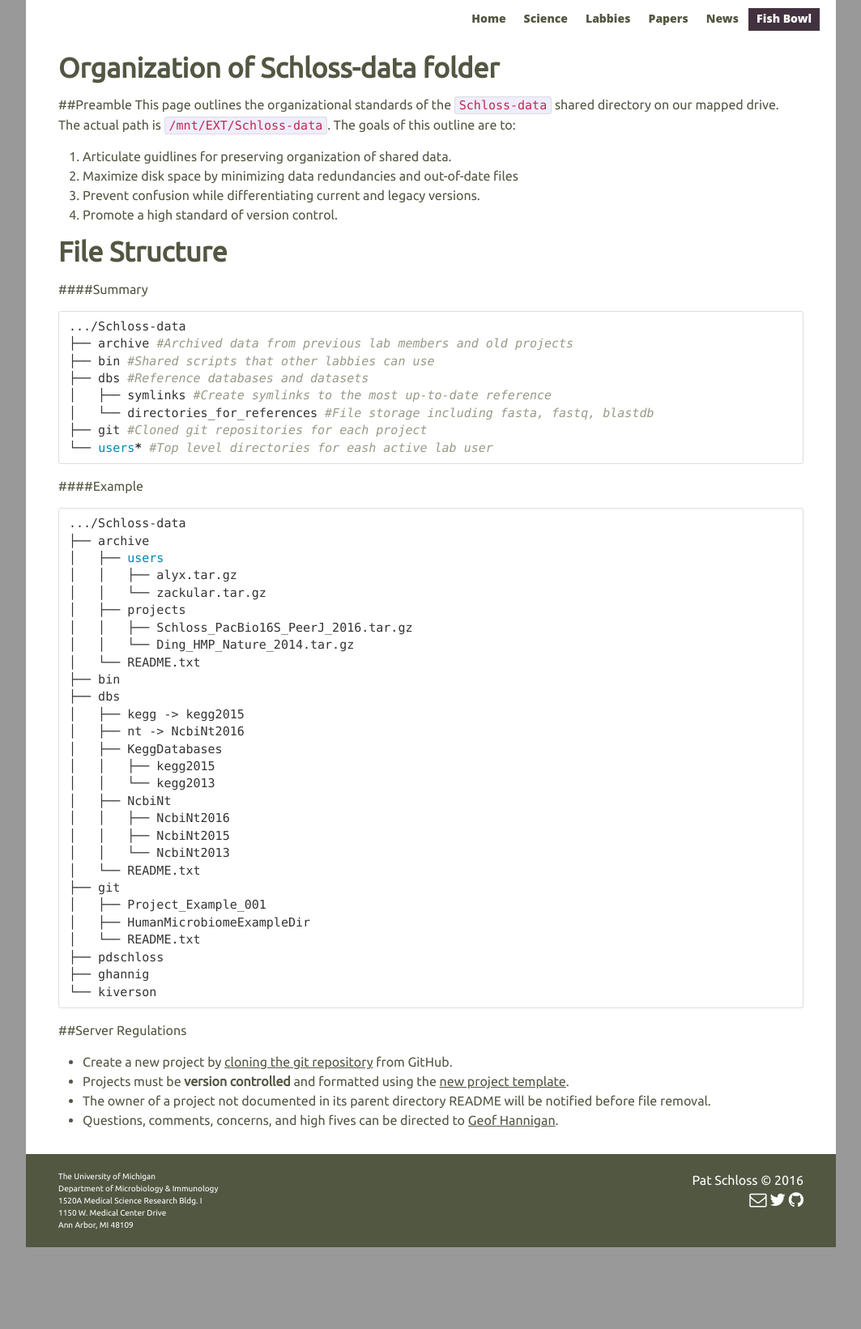
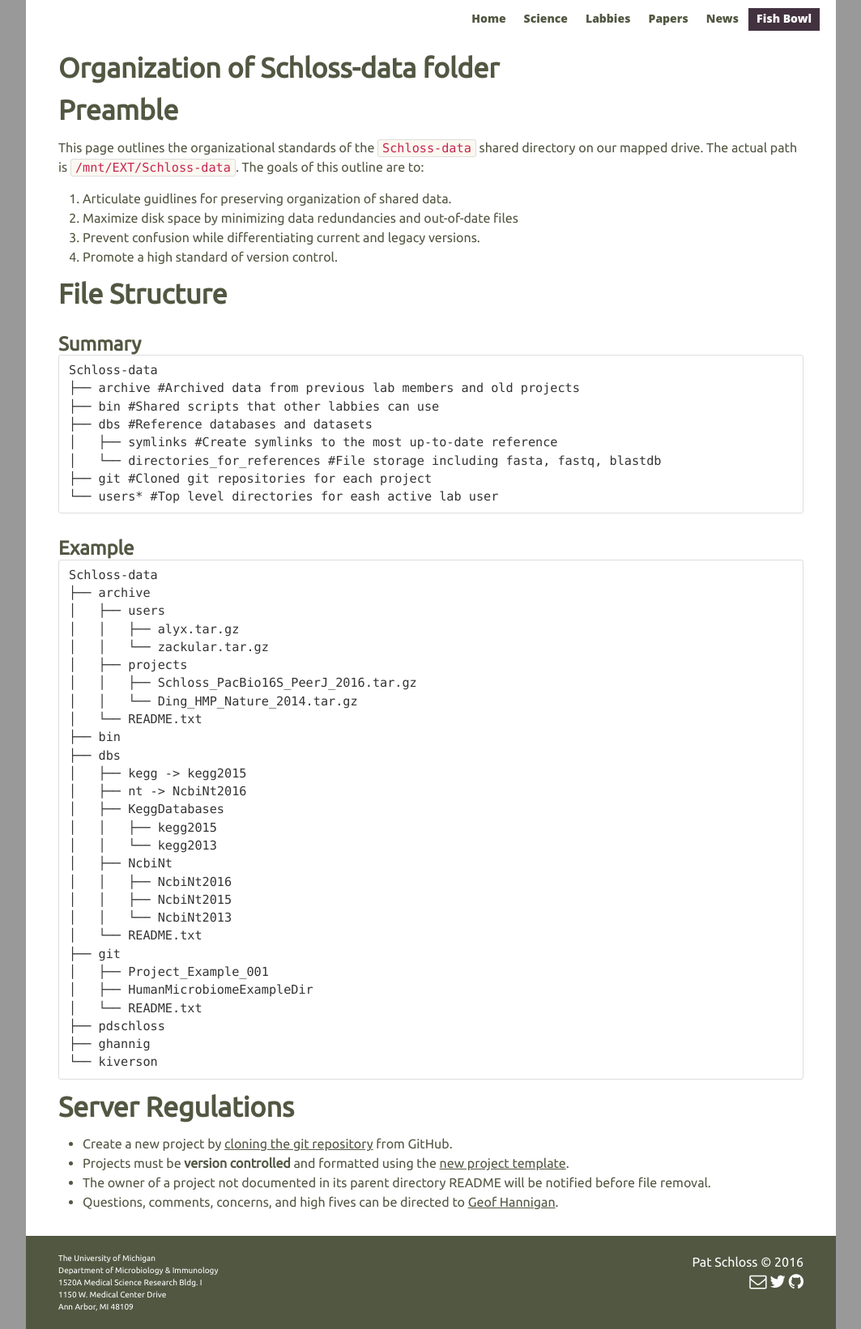
Before and after one commit to SchlossLab/schlosslab.github.io, a Jekyll site: the page built from _fish_bowl/schloss-data_shared_directory.md, in a window 1280 px wide. Shown: the whole page at 81% size, without its empty margins (108-1171 px from the left). Built offline with Jekyll 4.4.1, drawn with Linux system fonts in a browser that asks for light colours; nearby versions of some CDN libraries; before the commit the page ends 1540 px from its top, so only the background shows below that.

Commit message:
Add styling to make code look right

````diff
--- a/_fish_bowl/schloss-data_shared_directory.md
+++ b/_fish_bowl/schloss-data_shared_directory.md
@@ -3,7 +3,7 @@
 title: Organization of Schloss-data folder
 ---
 
-##Preamble
+## Preamble
 This page outlines the organizational standards of the `Schloss-data` shared directory on our mapped drive. The actual path is `/mnt/EXT/Schloss-data`. The goals of this outline are to:
 
 1. Articulate guidlines for preserving organization of shared data.
@@ -12,50 +12,53 @@
 4. Promote a high standard of version control.
 
 ## File Structure
-####Summary
-```bash
-.../Schloss-data
-├── archive #Archived data from previous lab members and old projects
-├── bin #Shared scripts that other labbies can use
-├── dbs #Reference databases and datasets
-│   ├── symlinks #Create symlinks to the most up-to-date reference
-│   └── directories_for_references #File storage including fasta, fastq, blastdb
-├── git #Cloned git repositories for each project
-└── users* #Top level directories for eash active lab user
-```
-####Example
-```bash
-.../Schloss-data
-├── archive
-│   ├── users
-│   │   ├── alyx.tar.gz
-│   │   └── zackular.tar.gz
-│   ├── projects
-│   │   ├── Schloss_PacBio16S_PeerJ_2016.tar.gz
-│   │   └── Ding_HMP_Nature_2014.tar.gz
-│   └── README.txt
-├── bin
-├── dbs
-│   ├── kegg -> kegg2015
-│   ├── nt -> NcbiNt2016
-│   ├── KeggDatabases
-│   │   ├── kegg2015
-│   │   └── kegg2013
-│   ├── NcbiNt
-│   │   ├── NcbiNt2016
-│   │   ├── NcbiNt2015
-│   │   └── NcbiNt2013
-│   └── README.txt
-├── git
-│   ├── Project_Example_001
-│   ├── HumanMicrobiomeExampleDir
-│   └── README.txt
-├── pdschloss
-├── ghannig
-└── kiverson
-```
 
-##Server Regulations
+### Summary
+
+
+	Schloss-data
+	├── archive #Archived data from previous lab members and old projects
+	├── bin #Shared scripts that other labbies can use
+	├── dbs #Reference databases and datasets
+	│   ├── symlinks #Create symlinks to the most up-to-date reference
+	│   └── directories_for_references #File storage including fasta, fastq, blastdb
+	├── git #Cloned git repositories for each project
+	└── users* #Top level directories for eash active lab user
+
+
+### Example
+
+	Schloss-data
+	├── archive
+	│   ├── users
+	│   │   ├── alyx.tar.gz
+	│   │   └── zackular.tar.gz
+	│   ├── projects
+	│   │   ├── Schloss_PacBio16S_PeerJ_2016.tar.gz
+	│   │   └── Ding_HMP_Nature_2014.tar.gz
+	│   └── README.txt
+	├── bin
+	├── dbs
+	│   ├── kegg -> kegg2015
+	│   ├── nt -> NcbiNt2016
+	│   ├── KeggDatabases
+	│   │   ├── kegg2015
+	│   │   └── kegg2013
+	│   ├── NcbiNt
+	│   │   ├── NcbiNt2016
+	│   │   ├── NcbiNt2015
+	│   │   └── NcbiNt2013
+	│   └── README.txt
+	├── git
+	│   ├── Project_Example_001
+	│   ├── HumanMicrobiomeExampleDir
+	│   └── README.txt
+	├── pdschloss
+	├── ghannig
+	└── kiverson
+
+
+## Server Regulations
 * Create a new project by [cloning the git repository](https://help.github.com/articles/cloning-a-repository/) from GitHub.
 * Projects must be **version controlled** and formatted using the [new project template](https://github.com/SchlossLab/new_project).
 * The owner of a project not documented in its parent directory README will be notified before file removal.
--- a/css/main.scss
+++ b/css/main.scss
@@ -539,3 +539,31 @@
 		text-align: center;
 	}
 }
+
+
+pre {
+        font-family: "Courier 10 Pitch", Courier, monospace;
+        font-size: 95%;
+        line-height: 140%;
+        white-space: pre;
+        white-space: pre-wrap;
+        white-space: -moz-pre-wrap;
+        white-space: -o-pre-wrap;
+    }
+
+    code {
+        font-family: Monaco, Consolas, "Andale Mono", "DejaVu Sans Mono", monospace;
+        font-size: 95%;
+        line-height: 140%;
+        white-space: pre;
+        white-space: pre-wrap;
+        white-space: -moz-pre-wrap;
+        white-space: -o-pre-wrap;
+        background: #faf8f0;
+    }
+
+    #content code {
+        display: block;
+        padding: 0.5em 1em;
+        border: 1px solid #bebab0;
+    }
````
